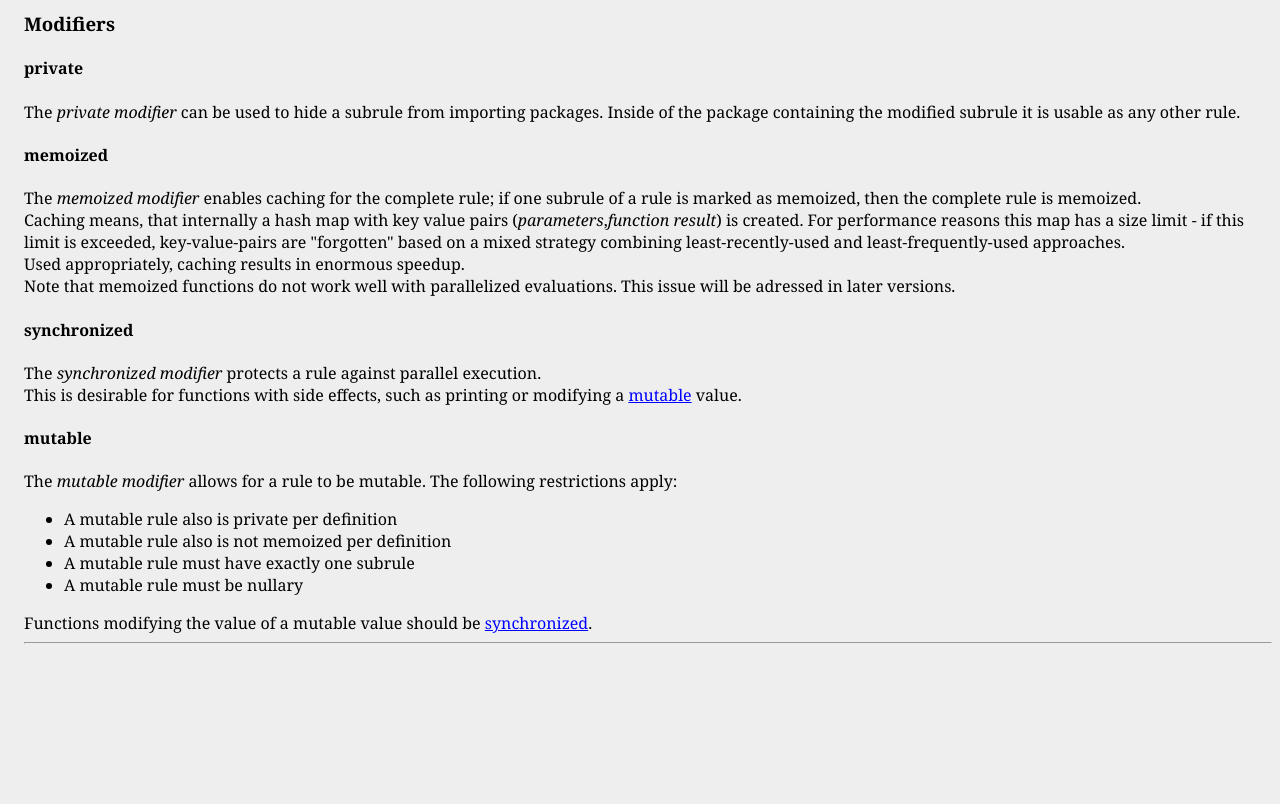
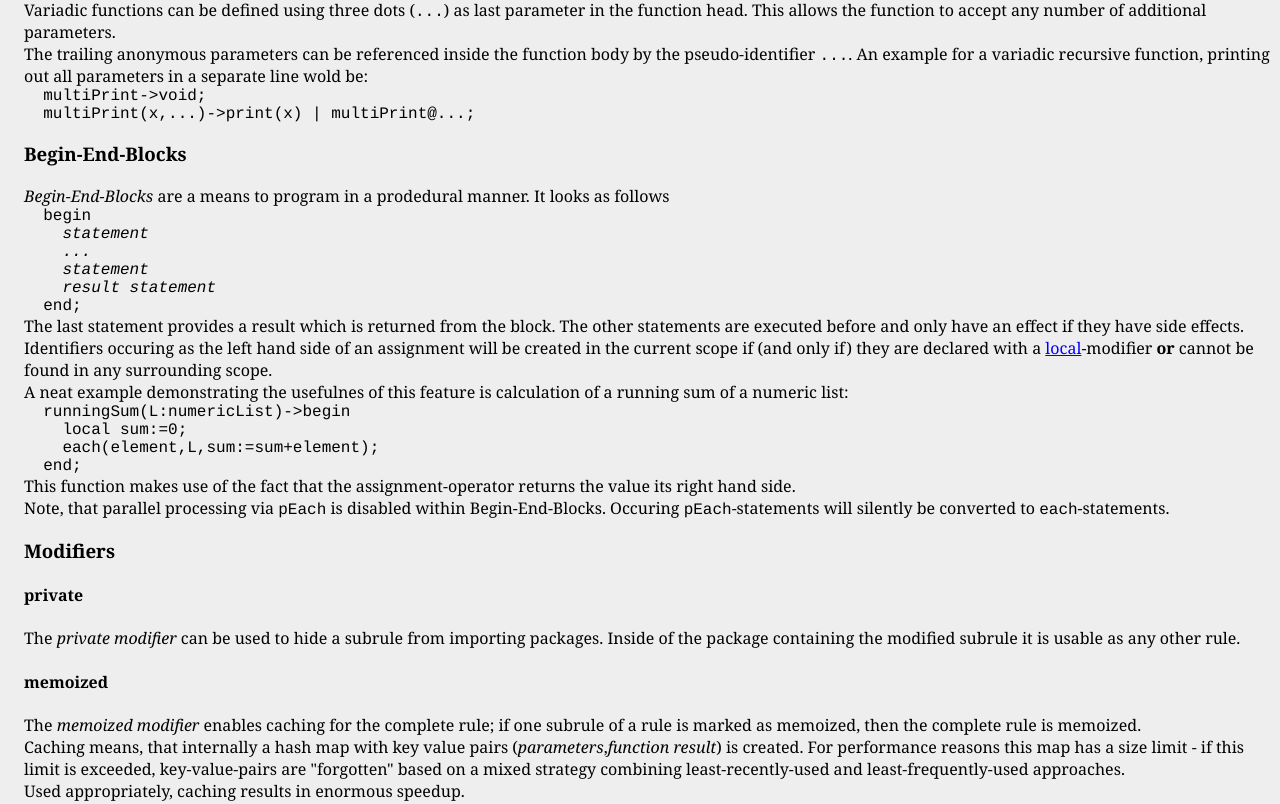
Before and after one commit to mschlegel81/mnh, a plain HTML site: page doc/functions.html in a window 1280 px wide. Shown: the part 1571-2375 px from the top of the page. Before the commit the page ends 2223 px from the top, so only its background shows below. Drawn offline with Linux system fonts and the light colour scheme.

Commit message:
Documented procedure block feature

```diff
--- a/doc/functions.html
+++ b/doc/functions.html
@@ -12,11 +12,13 @@
 <h3><a     href="#assignments">Assignments</a></h3>
 <h3><a     href="#restrictions">Parameter restrictions</a></h3>
 <h3><a     href="#variadic">Variadic functions</a></h3>
+<h3><a     href="#beginEnd">Begin-End-Blocks</a></h3>
 <h3><a     href="#modifiers">Modifiers</a></h3><ul>
 <li><h4><a href="#privateMod">private</a></h4></li>
 <li><h4><a href="#memoizedMod">memoized</a></h4></li>
 <li><h4><a href="#synchronizedMod">synchronized</a></h4></li>
 <li><h4><a href="#mutableMod">mutable</a></h4></li></ul>
+<li><h4><a href="#localMod">local</a></h4></li></ul>
 <div align="right"><hr> </font></div>
 <h3><a name="declarations">Declarations</a></h3>
 A function declaration follows the prototype <i>ruleId(pattern)</i><code>-></code><i>ruleBody</i>.<br>
@@ -62,6 +64,27 @@ The trailing anonymous parameters can be referenced inside the function body by
   multiPrint->void;
   multiPrint(x,...)->print(x) | multiPrint@...;</code>
 
+<h3><a name="beginEnd">Begin-End-Blocks</a></h3>
+
+<i>Begin-End-Blocks</i> are a means to program in a prodedural manner. It looks as follows <code>
+  begin
+    <i>statement</i>
+    <i>...</i>
+    <i>statement</i>
+    <i>result statement</i>
+  end;
+</code> The last statement provides a result which is returned from the block. The other statements are executed before and only have an effect if they
+have side effects. <br> Identifiers occuring as the left hand side of an assignment will be created in the current scope if (and only if) they
+are declared with a <a href="#localMod">local</a>-modifier <b>or</b> cannot be found in any surrounding scope.
+<br>A neat example demonstrating the usefulnes of this feature is calculation of a running sum of a numeric list:<code>
+  runningSum(L:numericList)->begin
+    local sum:=0;
+    each(element,L,sum:=sum+element);
+  end;
+</code>This function makes use of the fact that the assignment-operator returns the value its right hand side.<br>
+Note, that parallel processing via <code>pEach</code> is disabled within Begin-End-Blocks. Occuring <code>pEach</code>-statements will silently be converted
+to <code>each</code>-statements.
+
 <h3><a name="modifiers">Modifiers</a></h3>
 <h4><a name="privateMod">private</a></h4>
 The <i>private modifier</i> can be used to hide a subrule from importing packages.
@@ -72,7 +95,7 @@ The <i>memoized modifier</i> enables caching for the complete rule; if one subru
 <br>Caching means, that internally a hash map with key value pairs (<i>parameters</i>,<i>function result</i>) is created. For performance reasons this
 map has a size limit - if this limit is exceeded, key-value-pairs are "forgotten" based on a mixed strategy combining least-recently-used and least-frequently-used approaches.<br>
 Used appropriately, caching results in enormous speedup. <br>
-Note that memoized functions do not work well with parallelized evaluations. This issue will be adressed in later versions.
+Note that memoized functions do not work well with parallelized evaluations. This issue might be adressed in later versions.
 
 <h4><a name="synchronizedMod">synchronized</a></h4>
 The <i>synchronized modifier</i> protects a rule against parallel execution.<br>
@@ -87,6 +110,10 @@ The <i>mutable modifier</i> allows for a rule to be mutable. The following restr
 </ul>
 Functions modifying the value of a mutable value should be <a href="#synchronizedMod">synchronized</a>.
 
+<h4><a name="localMod">local</a></h4>
+The <i>local modifier</i> ensures, that a variable is declared in the scope of the current <a href="#beginEnd">begin-end-blocks</a>.
+It is only allowed in this context. Local variables always are mutable.
+
 <div align="right"><hr> </font></div>
 </body>
 </html>
```
